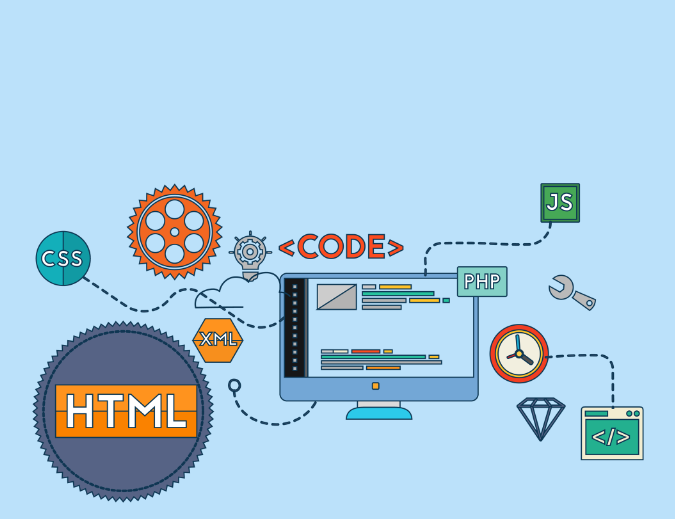
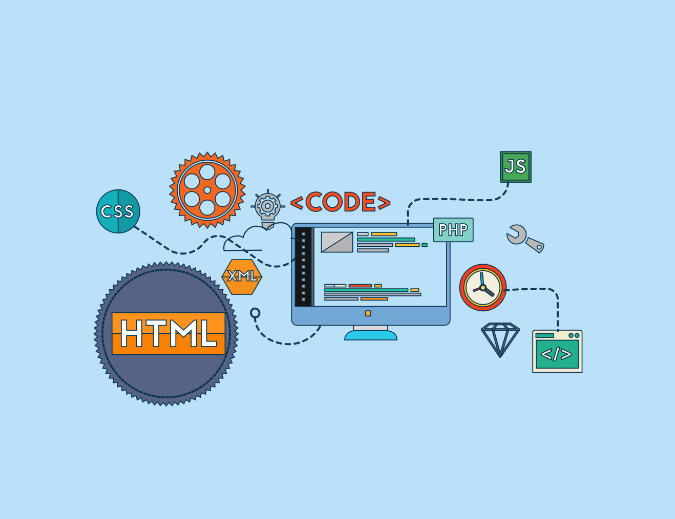
Before and after one commit to PedroGalindo0911/Website, a plain HTML site: page index.html in a window 1280 px wide. Shown: the part 281-800 px from the top of the page, without its empty margins (302-977 px from the left). Drawn offline with Linux system fonts and the light colour scheme.

Commit message:
Update styles.css

```diff
--- a/css/styles.css
+++ b/css/styles.css
@@ -66,8 +66,8 @@ a:hover {
 }
 
 .img2 {
-  width: 50%;
-  height: 50%;
+  width: 40%;
+  height: 40%;
   border-radius: 20%;
 }
 
```
